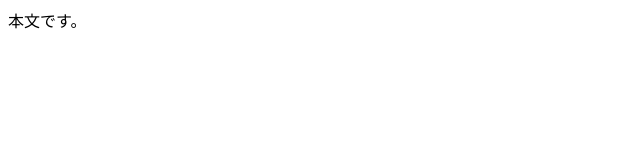
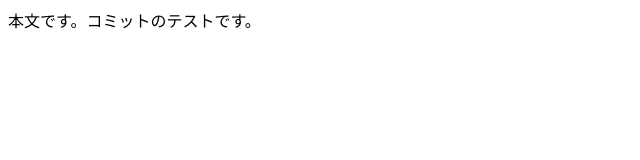
Before and after one commit to kaji-robe/MyFirstSTS, a plain HTML site: page index.html in a window 1280 px wide. Shown: the whole page, without its empty margins (0-640 px from the left). Drawn offline with Linux system fonts and the light colour scheme.

Commit message:
「コミットのテスト」を追加

```diff
--- a/index.html
+++ b/index.html
@@ -5,6 +5,6 @@
 <title>タイトル</title>
 </head>
 <body>
-本文です。
+本文です。コミットのテストです。
 </body>
 </html>
```
